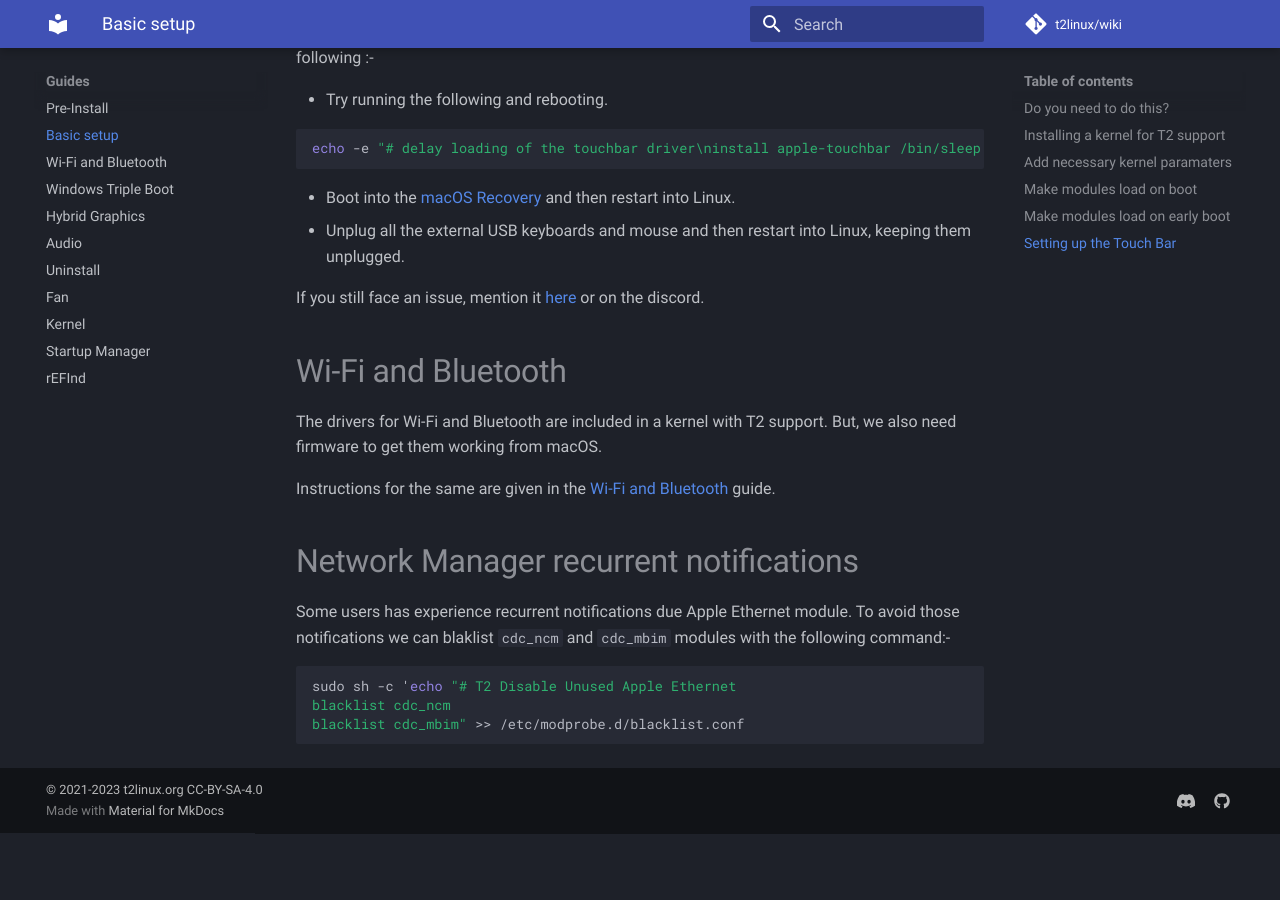
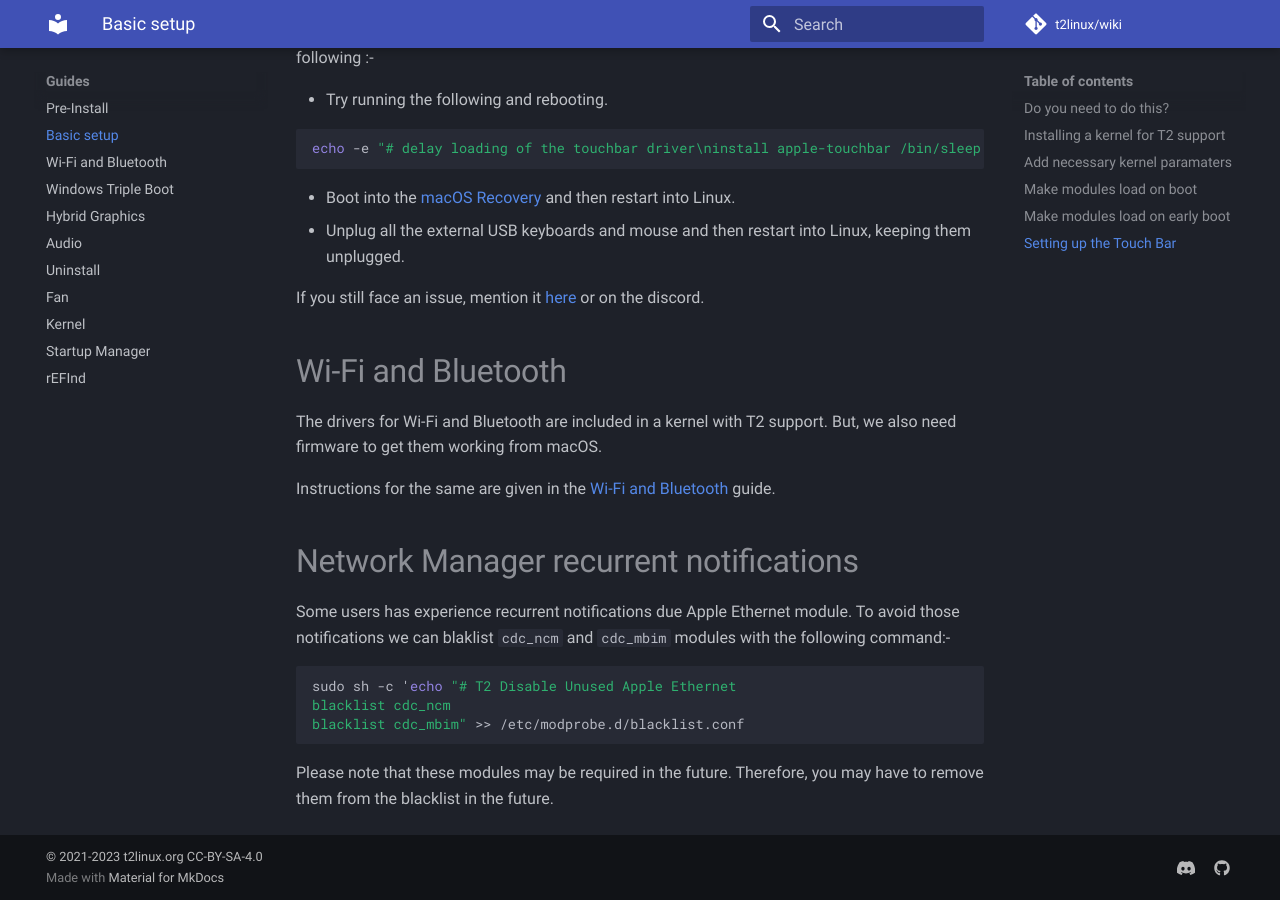
Before and after one commit to t2linux/wiki, an MkDocs documentation site: the page built from docs/guides/postinstall.md, in a window 1280 px wide and 900 px high, scrolled down 2996 px. Built offline with MkDocs 1.6.1 and Material for MkDocs 9.7.7, drawn with Linux system fonts in a browser that asks for light colours; comment, search, counter and statistics services are not loaded; before the commit the page ends 3829 px from its top, so only the background shows below that.

Commit message:
added a note

````diff
--- a/docs/guides/postinstall.md
+++ b/docs/guides/postinstall.md
@@ -123,3 +123,5 @@ sudo sh -c 'echo "# T2 Disable Unused Apple Ethernet
 blacklist cdc_ncm
 blacklist cdc_mbim" >> /etc/modprobe.d/blacklist.conf
 ```
+
+Please note that these modules may be required in the future. Therefore, you may have to remove them from the blacklist in the future.
````
